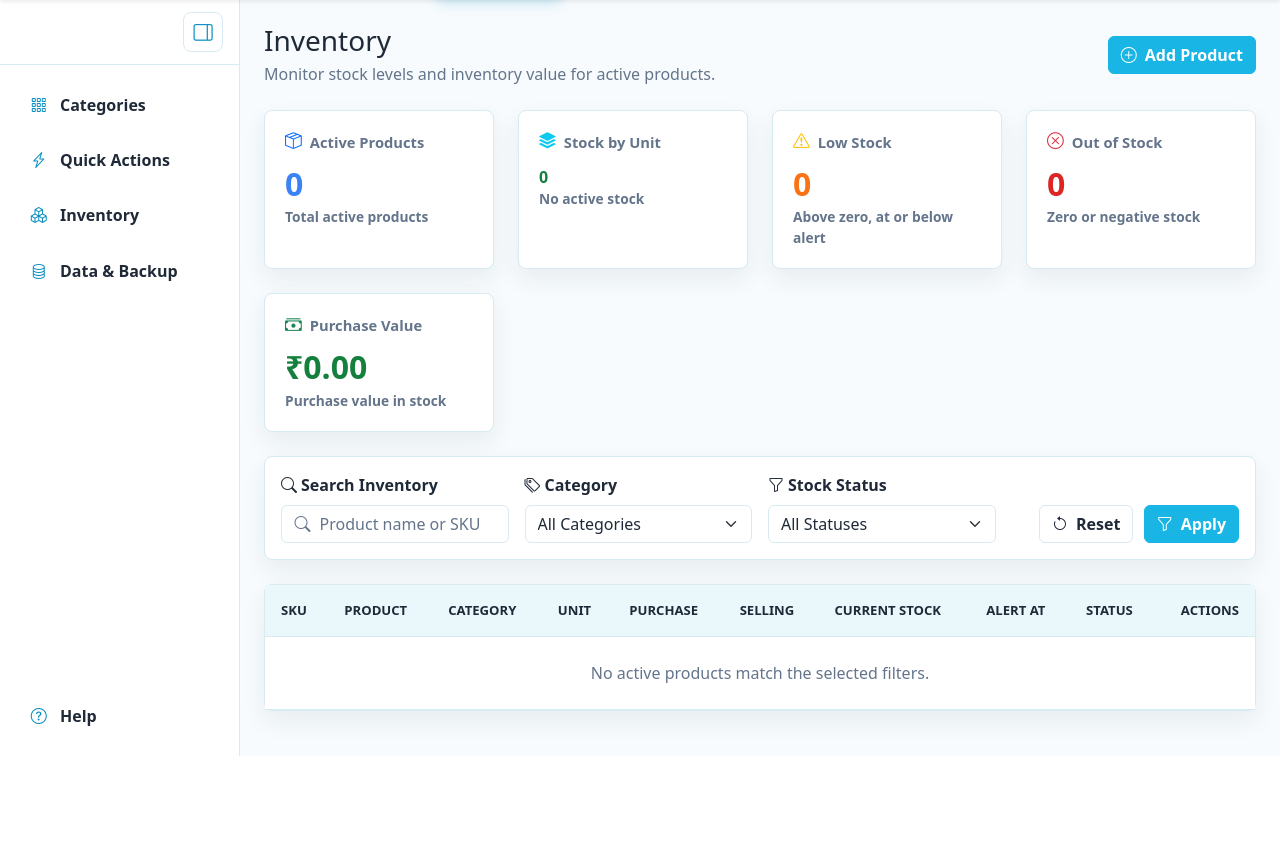
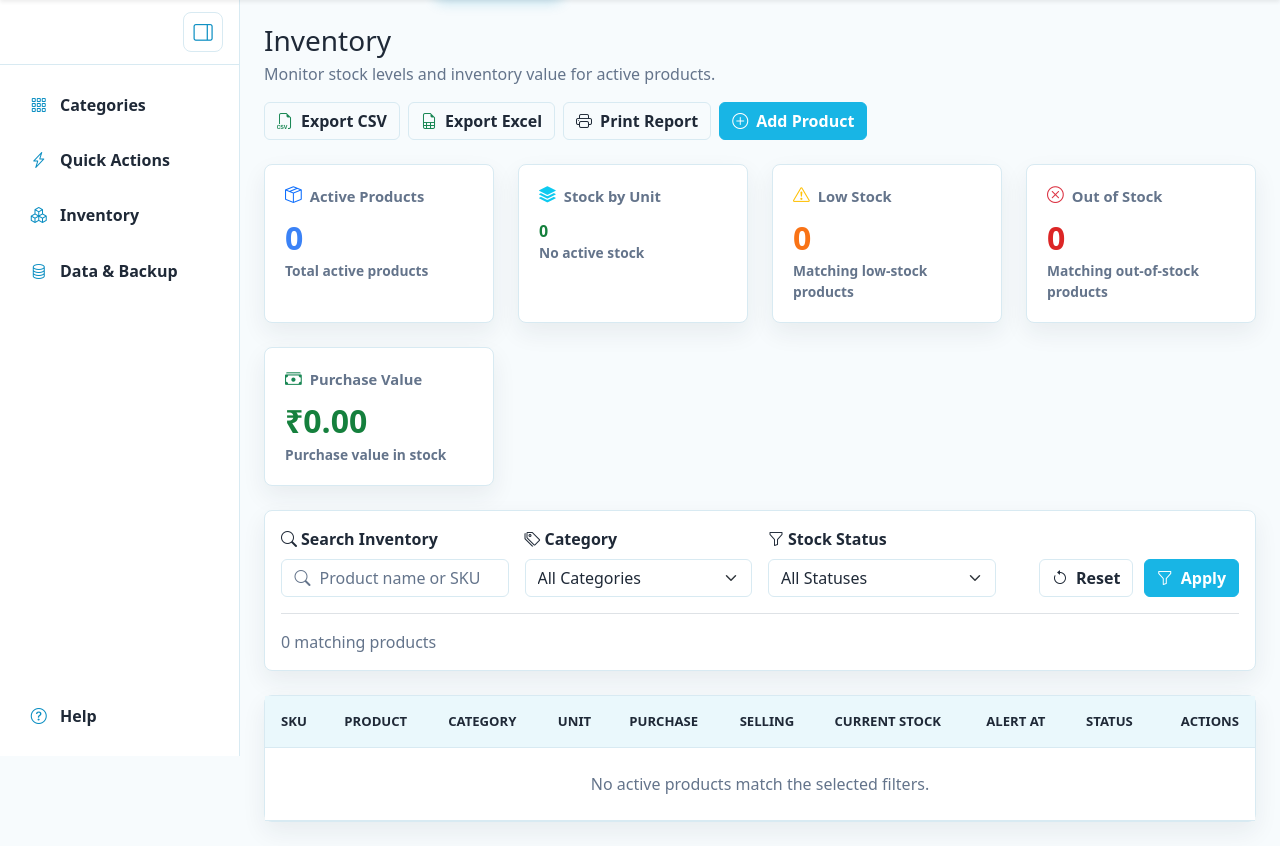
Before and after one commit to trinathprasad/smart-pos, a Flask app: page /products/inventory in a window 1280 px wide. Shown: the part 117-963 px from the top of the page. Before the commit the page ends 873 px from the top, so only its background shows below. Run offline with Flask 3, Linux system fonts and the light colour scheme; data that the repository does not hold is empty.

Commit message:
Complete inventory management features

```diff
--- a/app/routes/products.py
+++ b/app/routes/products.py
@@ -1,15 +1,15 @@
 import csv
-from datetime import date, timedelta
+from datetime import date, datetime, timedelta, timezone
 from decimal import Decimal, InvalidOperation
-from io import StringIO
+from io import BytesIO, StringIO
 
-from flask import Blueprint, Response, flash, redirect, render_template, request, url_for
+from flask import Blueprint, Response, flash, redirect, render_template, request, send_file, url_for
 from sqlalchemy import and_, case, func, or_
 from sqlalchemy.exc import IntegrityError
 
 from ..extensions import db
-from ..models import Category, Product, SaleItem, StockMovement
-from ..utils import format_indian_number, local_today, to_decimal, utc_bounds_for_local_date
+from ..models import Category, Product, SaleItem, ShopSetting, StockMovement
+from ..utils import LOCAL_TIMEZONE, format_indian_number, local_today, to_decimal, utc_bounds_for_local_date
 
 
 products_bp = Blueprint("products", __name__, url_prefix="/products")
@@ -55,6 +55,89 @@ def _inventory_statistics():
         "inventory_value": inventory_value,
         "inventory_value_display": format_indian_number(inventory_value),
     }
+
+
+def _inventory_filter_values():
+    query = request.args.get("q", "").strip()
+    category_filter = request.args.get("category", "").strip()
+    stock_filter = request.args.get("filter", "").strip().lower()
+    if stock_filter not in {"healthy", "low_stock", "out_of_stock"}:
+        stock_filter = ""
+    return query, category_filter, stock_filter
+
+
+def _inventory_product_query(query="", category_filter="", stock_filter=""):
+    product_query = (
+        Product.query.outerjoin(Category, Product.category_id == Category.id)
+        .filter(Product.is_active.is_(True))
+    )
+    if query:
+        like = f"%{query}%"
+        product_query = product_query.filter(or_(Product.name.ilike(like), Product.sku.ilike(like)))
+    if category_filter.isdigit():
+        product_query = product_query.filter(Product.category_id == int(category_filter))
+    elif category_filter:
+        product_query = product_query.filter(Product.category == category_filter)
+    if stock_filter == "healthy":
+        product_query = product_query.filter(Product.stock_qty > 0, Product.stock_qty > Product.low_stock_threshold)
+    elif stock_filter == "low_stock":
+        product_query = product_query.filter(Product.stock_qty > 0, Product.stock_qty <= Product.low_stock_threshold)
+    elif stock_filter == "out_of_stock":
+        product_query = product_query.filter(Product.stock_qty <= 0)
+    return product_query
+
+
+def _stock_status(product):
+    if product.is_out_of_stock():
+        return "Out of Stock"
+    if product.is_low_stock():
+        return "Low Stock"
+    return "Healthy"
+
+
+def _inventory_report_stats(products):
+    inventory_value = sum(
+        (product.purchase_price * product.stock_qty for product in products),
+        start=Decimal("0.00"),
+    )
+    return {
+        "total_products": len(products),
+        "low_stock": sum(1 for product in products if product.is_low_stock()),
+        "out_of_stock": sum(1 for product in products if product.is_out_of_stock()),
+        "inventory_value": inventory_value,
+        "inventory_value_display": format_indian_number(inventory_value),
+    }
+
+
+def _safe_spreadsheet_text(value):
+    text = "" if value is None else str(value)
+    if text.startswith(("=", "+", "-", "@")):
+        return f"'{text}"
+    return text
+
+
+def _inventory_export_rows(products):
+    return [
+        [
+            _safe_spreadsheet_text(product.sku),
+            _safe_spreadsheet_text(product.name),
+            _safe_spreadsheet_text((product.category_record.name if product.category_record else product.category) or ""),
+            _safe_spreadsheet_text(product.unit),
+            product.purchase_price,
+            product.selling_price,
+            product.stock_qty,
+            product.low_stock_threshold,
+            _safe_spreadsheet_text(_stock_status(product)),
+            product.purchase_price * product.stock_qty,
+        ]
+        for product in products
+    ]
+
+
+def _filtered_inventory_products():
+    query, category_filter, stock_filter = _inventory_filter_values()
+    products = _inventory_product_query(query, category_filter, stock_filter).order_by(Product.name.asc(), Product.sku.asc()).all()
+    return products, query, category_filter, stock_filter
 
 
 def _clean_barcode(value: str | None) -> str | None:
@@ -216,31 +299,7 @@ def index():
 
 @products_bp.route("/inventory")
 def inventory():
-    query = request.args.get("q", "").strip()
-    category_filter = request.args.get("category", "").strip()
-    stock_filter = request.args.get("filter", "").strip().lower()
-    if stock_filter not in {"healthy", "low_stock", "out_of_stock"}:
-        stock_filter = ""
-
-    product_query = (
-        Product.query.outerjoin(Category, Product.category_id == Category.id)
-        .filter(Product.is_active.is_(True))
-    )
-    if query:
-        like = f"%{query}%"
-        product_query = product_query.filter(or_(Product.name.ilike(like), Product.sku.ilike(like)))
-    if category_filter.isdigit():
-        product_query = product_query.filter(Product.category_id == int(category_filter))
-    elif category_filter:
-        product_query = product_query.filter(Product.category == category_filter)
-    if stock_filter == "healthy":
-        product_query = product_query.filter(Product.stock_qty > 0, Product.stock_qty > Product.low_stock_threshold)
-    elif stock_filter == "low_stock":
-        product_query = product_query.filter(Product.stock_qty > 0, Product.stock_qty <= Product.low_stock_threshold)
-    elif stock_filter == "out_of_stock":
-        product_query = product_query.filter(Product.stock_qty <= 0)
-
-    products = product_query.order_by(Product.name.asc(), Product.sku.asc()).all()
+    products, query, category_filter, stock_filter = _filtered_inventory_products()
     categories = (
         Category.query.join(Product, Product.category_id == Category.id)
         .filter(Product.is_active.is_(True))
@@ -248,11 +307,122 @@ def inventory():
         .order_by(Category.name.asc())
         .all()
     )
+    matching_low_stock_count = _inventory_product_query(query, category_filter, "low_stock").count()
+    matching_out_of_stock_count = _inventory_product_query(query, category_filter, "out_of_stock").count()
     return render_template(
         "products/inventory.html",
         products=products,
         inventory_stats=_inventory_statistics(),
         categories=categories,
+        query=query,
+        category_filter=category_filter,
+        stock_filter=stock_filter,
+        matching_product_count=len(products),
+        matching_low_stock_count=matching_low_stock_count,
+        matching_out_of_stock_count=matching_out_of_stock_count,
+    )
+
+
+def _inventory_timestamp():
+    return datetime.now(LOCAL_TIMEZONE).strftime("%Y%m%d-%H%M%S")
+
+
+@products_bp.route("/inventory/export.csv")
+def inventory_export_csv():
+    products, _, _, _ = _filtered_inventory_products()
+    csv_buffer = StringIO(newline="")
+    writer = csv.writer(csv_buffer)
+    writer.writerow(
+        [
+            "SKU",
+            "Product Name",
+            "Category",
+            "Unit",
+            "Purchase Price",
+            "Selling Price",
+            "Current Stock",
+            "Low-stock Alert",
+            "Stock Status",
+            "Inventory Purchase Value",
+        ]
+    )
+    writer.writerows(_inventory_export_rows(products))
+    filename = f"inventory-{_inventory_timestamp()}.csv"
+    return Response(
+        csv_buffer.getvalue().encode("utf-8-sig"),
+        mimetype="text/csv",
+        headers={"Content-Disposition": f'attachment; filename="{filename}"'},
+    )
+
+
+@products_bp.route("/inventory/export.xlsx")
+def inventory_export_excel():
+    products, _, _, _ = _filtered_inventory_products()
+    try:
+        from openpyxl import Workbook
+        from openpyxl.styles import Alignment, Font, PatternFill
+    except ImportError:
+        return Response("Excel export is unavailable because openpyxl is not installed.", status=503, mimetype="text/plain")
+
+    workbook = Workbook()
+    sheet = workbook.active
+    sheet.title = "Inventory"
+    headers = [
+        "SKU",
+        "Product Name",
+        "Category",
+        "Unit",
+        "Purchase Price",
+        "Selling Price",
+        "Current Stock",
+        "Low-stock Alert",
+        "Stock Status",
+        "Inventory Purchase Value",
+    ]
+    sheet.append(headers)
+    for cell in sheet[1]:
+        cell.font = Font(bold=True, color="FFFFFF")
+        cell.fill = PatternFill("solid", fgColor="0A8EC2")
+        cell.alignment = Alignment(horizontal="center", vertical="center")
+    for row in _inventory_export_rows(products):
+        sheet.append([float(value) if isinstance(value, Decimal) else value for value in row])
+    for row in sheet.iter_rows(min_row=2, min_col=5, max_col=6):
+        for cell in row:
+            cell.number_format = '₹#,##0.00'
+    for row in sheet.iter_rows(min_row=2, min_col=7, max_col=8):
+        for cell in row:
+            cell.number_format = '#,##0.00'
+    for cell in sheet.iter_cols(min_col=10, max_col=10, min_row=2):
+        for value_cell in cell:
+            value_cell.number_format = '₹#,##0.00'
+    widths = [18, 28, 20, 12, 16, 16, 16, 16, 18, 26]
+    for index, width in enumerate(widths, start=1):
+        sheet.column_dimensions[chr(64 + index)].width = width
+    sheet.freeze_panes = "A2"
+    sheet.auto_filter.ref = sheet.dimensions
+    sheet.row_dimensions[1].height = 24
+    output = BytesIO()
+    workbook.save(output)
+    output.seek(0)
+    filename = f"inventory-{_inventory_timestamp()}.xlsx"
+    return send_file(
+        output,
+        as_attachment=True,
+        download_name=filename,
+        mimetype="application/vnd.openxmlformats-officedocument.spreadsheetml.sheet",
+    )
+
+
+@products_bp.route("/inventory/print")
+def inventory_print():
+    products, query, category_filter, stock_filter = _filtered_inventory_products()
+    shop = ShopSetting.query.first()
+    return render_template(
+        "products/inventory_print.html",
+        products=products,
+        report_stats=_inventory_report_stats(products),
+        shop=shop,
+        generated_at=datetime.now(timezone.utc),
         query=query,
         category_filter=category_filter,
         stock_filter=stock_filter,
--- a/app/templates/products/inventory.html
+++ b/app/templates/products/inventory.html
@@ -7,10 +7,20 @@
         <h1 class="h3 mb-1">Inventory</h1>
         <p class="text-muted mb-0">Monitor stock levels and inventory value for active products.</p>
     </div>
-    <a href="{{ url_for('products.create') }}" class="btn btn-primary d-inline-flex align-items-center">
-        <i class="bi bi-plus-circle me-2"></i>
-        Add Product
-    </a>
+    <div class="d-flex flex-wrap gap-2">
+        <a href="{{ url_for('products.inventory_export_csv', q=query, category=category_filter, filter=stock_filter) }}" class="btn btn-outline-secondary d-inline-flex align-items-center">
+            <i class="bi bi-filetype-csv text-success me-2"></i>Export CSV
+        </a>
+        <a href="{{ url_for('products.inventory_export_excel', q=query, category=category_filter, filter=stock_filter) }}" class="btn btn-outline-secondary d-inline-flex align-items-center">
+            <i class="bi bi-file-earmark-spreadsheet text-success me-2"></i>Export Excel
+        </a>
+        <a href="{{ url_for('products.inventory_print', q=query, category=category_filter, filter=stock_filter) }}" class="btn btn-outline-secondary d-inline-flex align-items-center">
+            <i class="bi bi-printer me-2"></i>Print Report
+        </a>
+        <a href="{{ url_for('products.create') }}" class="btn btn-primary d-inline-flex align-items-center">
+            <i class="bi bi-plus-circle me-2"></i>Add Product
+        </a>
+    </div>
 </div>
 
 <div class="row g-4 mb-4">
@@ -36,18 +46,22 @@
         </div></div>
     </div>
     <div class="col-12 col-sm-6 col-xl-3">
-        <div class="card stat-card h-100"><div class="card-body">
+        <a class="card stat-card dashboard-stat-link h-100" href="{{ url_for('products.inventory', q=query, category=category_filter, filter='low_stock') }}" title="View low-stock products" aria-label="View low-stock products">
+            <div class="card-body">
             <div class="kpi-card-title"><i class="bi bi-exclamation-triangle text-warning"></i><span>Low Stock</span></div>
-            <h2 class="mb-1 stat-value stat-value-low-stock-alert">{{ inventory_stats.low_stock }}</h2>
-            <p class="kpi-comparison text-muted mb-0">Above zero, at or below alert</p>
-        </div></div>
+            <h2 class="mb-1 stat-value stat-value-low-stock-alert">{{ matching_low_stock_count }}</h2>
+            <p class="kpi-comparison text-muted mb-0">Matching low-stock products</p>
+            </div>
+        </a>
     </div>
     <div class="col-12 col-sm-6 col-xl-3">
-        <div class="card stat-card h-100"><div class="card-body">
+        <a class="card stat-card dashboard-stat-link h-100" href="{{ url_for('products.inventory', q=query, category=category_filter, filter='out_of_stock') }}" title="View out-of-stock products" aria-label="View out-of-stock products">
+            <div class="card-body">
             <div class="kpi-card-title"><i class="bi bi-x-circle text-danger"></i><span>Out of Stock</span></div>
-            <h2 class="mb-1 stat-value stat-value-out-of-stock">{{ inventory_stats.out_of_stock }}</h2>
-            <p class="kpi-comparison text-muted mb-0">Zero or negative stock</p>
-        </div></div>
+            <h2 class="mb-1 stat-value stat-value-out-of-stock">{{ matching_out_of_stock_count }}</h2>
+            <p class="kpi-comparison text-muted mb-0">Matching out-of-stock products</p>
+            </div>
+        </a>
     </div>
     <div class="col-12 col-sm-6 col-xl-3">
         <div class="card stat-card h-100"><div class="card-body">
@@ -91,6 +105,12 @@
                 <button class="btn btn-primary d-inline-flex align-items-center justify-content-center" type="submit"><i class="bi bi-funnel me-2"></i>Apply</button>
             </div>
         </form>
+        <div class="d-flex flex-wrap justify-content-between align-items-center gap-2 mt-3 pt-3 border-top">
+            <span class="text-muted">{{ matching_product_count }} matching product{{ "s" if matching_product_count != 1 else "" }}</span>
+            {% if stock_filter %}
+                <a href="{{ url_for('products.inventory', q=query, category=category_filter) }}" class="btn btn-sm btn-outline-secondary"><i class="bi bi-box-seam me-1"></i>View All Products</a>
+            {% endif %}
+        </div>
     </div>
 </div>
 
```
Also changed, not shown: app/templates/products/inventory_print.html (added, +64 -0 lines).
